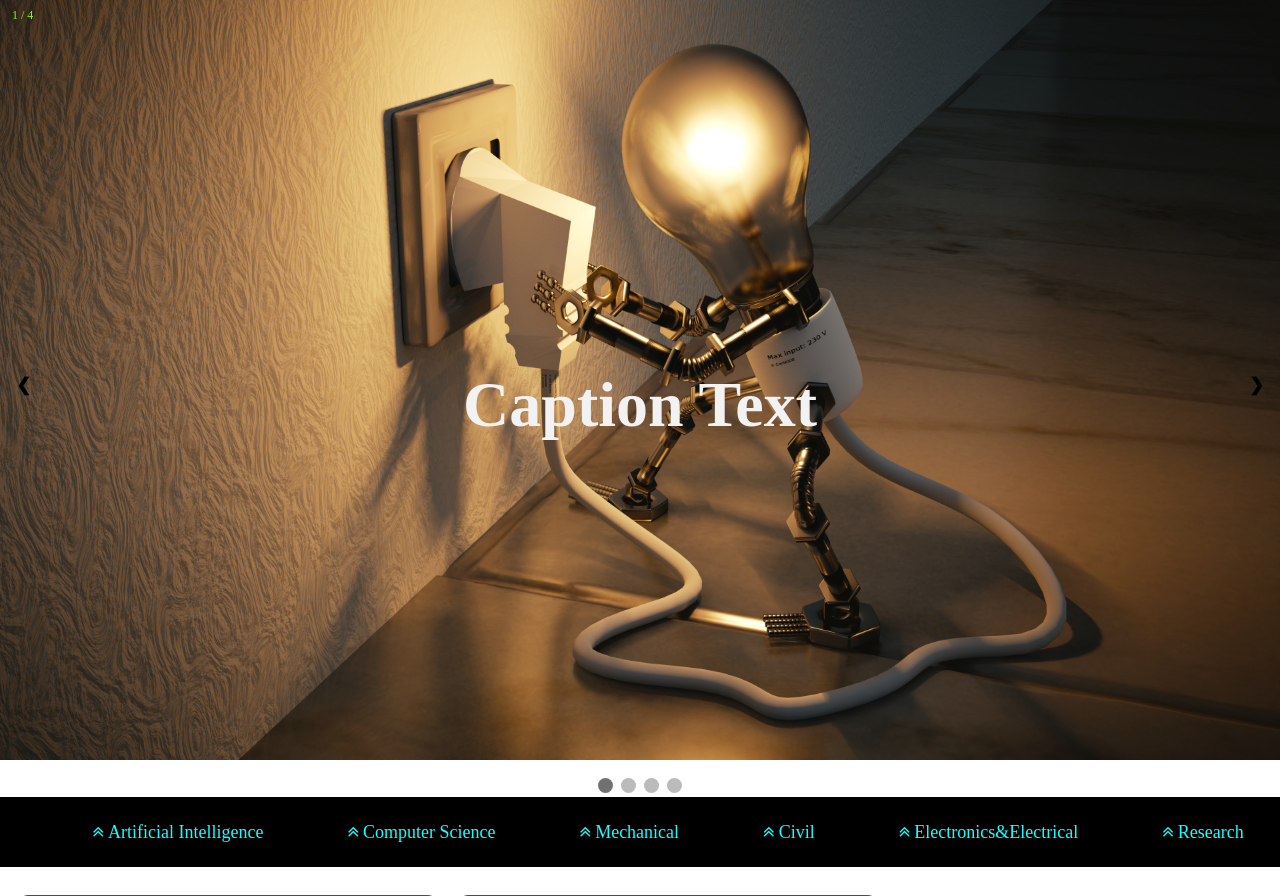
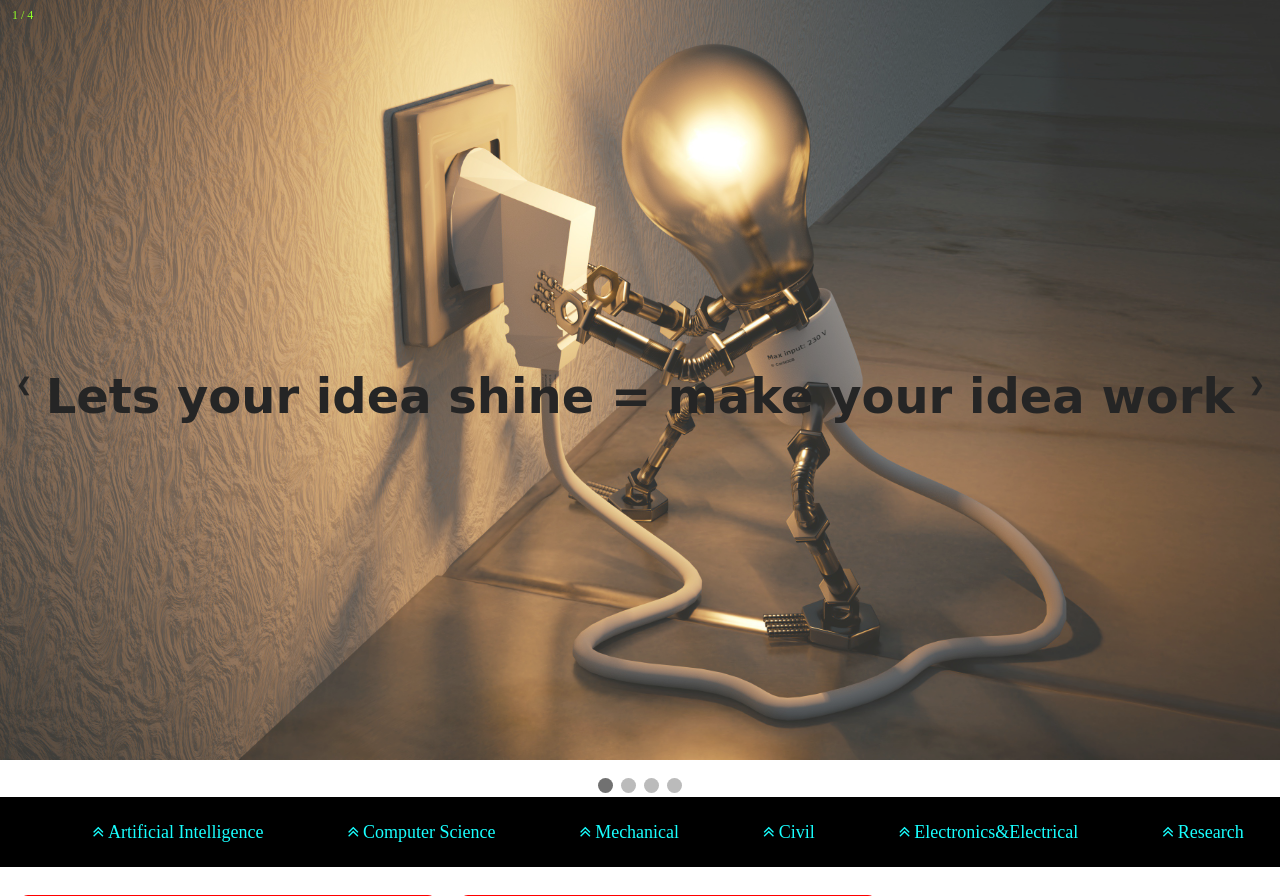
Before and after one commit to the-pandey-ji/MeraIdea, a PHP site: page / in a window 1280 px wide. Shown: the part 1086-1982 px from the top of the page. Run offline with PHP 8.4, Linux system fonts and the light colour scheme.

Commit message:
update index page

```diff
--- a/index.css
+++ b/index.css
@@ -106,6 +106,7 @@ img {
   position: relative;
   margin: auto;
   background-color: black;
+  opacity: .85;
 }
 
 /* Next & previous buttons */
@@ -139,11 +140,22 @@ img {
 
 /* Caption text */
 .text {
-  color: #f2f2f2;
-  font-size: 4vh;
+  color: rgba(0, 0, 0, 1);
+  font-size: 3vh;
   padding: 8px 12px;
   position: absolute;
   top:45vh;
+  /* bottom: 8px; */
+  width: 100%;
+  text-align: center;
+  font-family: cursive;
+}
+.text1 {
+  color: red;
+  font-size: 3vh;
+  padding: 8px 12px;
+  position: absolute;
+
   bottom: 8px;
   width: 100%;
   text-align: center;
--- a/index.html
+++ b/index.html
@@ -3,7 +3,7 @@
   <head>
     <meta charset="UTF-8" />
     <meta name="viewport" content="width=device-width, initial-scale=1.0" />
-    <link rel="stylesheet" href="index.css" />
+    <link rel="stylesheet" href="index.css"/>
     <link
       rel="stylesheet"
       href="https://stackpath.bootstrapcdn.com/font-awesome/4.7.0/css/font-awesome.min.css"
@@ -55,7 +55,7 @@
           style="width: 100%; height: 95vh"
         />
         <div class="text">
-          <h1>Caption Text</h1></div>
+          <h1>Lets your idea shine = make your idea work</h1></div>
       </div>
 
       <div class="mySlides">
@@ -65,7 +65,7 @@
           style="width: 100%; height: 95vh"
         />
         <div class="text">
-          <h1>caption text</h1>
+          <h1>Share idea because sharing is caring</h1>
         </div>
       </div>
 
@@ -73,7 +73,7 @@
         <div class="numbertext">3 / 4</div>
         <img src="photos/idea-1876659.jpg" style="width: 100%; height: 95vh" />
         <div class="text">
-          <h1>Caption Three</h1></div>
+          <h1>Business depends upon innovation & newideas</h1></div>
       </div>
       <div class="mySlides">
         <div class="numbertext">4 / 4</div>
@@ -81,8 +81,8 @@
           src="photos/business-2987962.jpg"
           style="width: 100%; height: 95vh"
         />
-        <div class="text">
-          <h1>Caption Three</h1></div>
+        <div class="text1">
+          <h1>Rouse you brain and hecnce creativeness</h1></div>
       </div>
       <a class="prev" onclick="plusSlides(-1)">&#10094;</a>
       <a class="next" onclick="plusSlides(1)">&#10095;</a>
```
